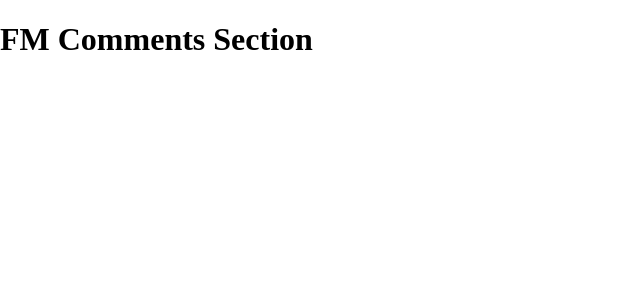
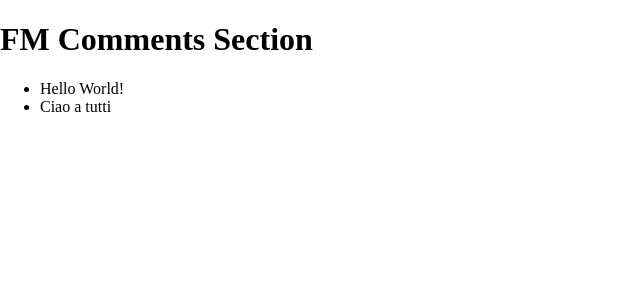
Before and after one commit to simoneclr/fm-comments-section, a React (Create React App) app: page / in a window 1280 px wide. Shown: the top 300 px of the page, without its empty margins (0-640 px from the left). Built offline with nearby package versions, Linux system fonts and the light colour scheme.

Commit message:
Add barebones comments thread

```diff
--- a/src/App.js
+++ b/src/App.js
@@ -1,8 +1,15 @@
 import React from 'react';
+
+import CommentsThread from "./views/comments/CommentsThread"
 
 function App() {
   return (
-    <h1>FM Comments Section</h1>
+    <div>
+      <h1>FM Comments Section</h1>
+
+      <CommentsThread/>
+    </div>
+
   )
 }
 
--- a/src/app/store.js
+++ /dev/null
@@ -1,4 +0,0 @@
-import { configureStore } from '@reduxjs/toolkit';
-
-export const store = configureStore({
-});
--- a/src/index.js
+++ b/src/index.js
@@ -1,16 +1,18 @@
 import React from 'react';
 import ReactDOM from 'react-dom';
-// import { Provider } from 'react-redux';
+import { Provider } from 'react-redux';
 
-// import { store } from './app/store';
+import store from './store/store';
 
 import './index.css';
 
 import App from './App';
 
 ReactDOM.render(
-  <React.StrictMode>
-    <App/>
-  </React.StrictMode>,
-  document.getElementById('root')
+	<React.StrictMode>
+		<Provider store={store}>
+			<App />
+		</Provider>
+	</React.StrictMode>,
+	document.getElementById('root')
 );
--- /dev/null
+++ b/src/store/comments/commentsSlice.js
@@ -0,0 +1,13 @@
+import { createSlice } from "@reduxjs/toolkit";
+
+const initialState = [
+	"Hello World!", "Ciao a tutti"
+]
+
+const commentsSlice = createSlice({
+	name: "comments",
+	initialState,
+	reducers: {}
+})
+
+export default commentsSlice.reducer
--- /dev/null
+++ b/src/store/store.js
@@ -0,0 +1,9 @@
+import { configureStore } from '@reduxjs/toolkit';
+
+import commentsSlice from './comments/commentsSlice';
+
+export default configureStore({
+	reducer: {
+		comments: commentsSlice
+	}
+});
--- /dev/null
+++ b/src/views/comments/CommentsThread.js
@@ -0,0 +1,17 @@
+import React from "react";
+import { useSelector } from "react-redux";
+
+// Displays a comments thread
+function CommentsThread() {
+	const comments = useSelector(state => state.comments)
+
+	const renderedComments = comments.map(c => <li key={c}>{c}</li>)
+
+	return (
+		<ul>
+			{renderedComments}
+		</ul>
+	)
+}
+
+export default CommentsThread
```
